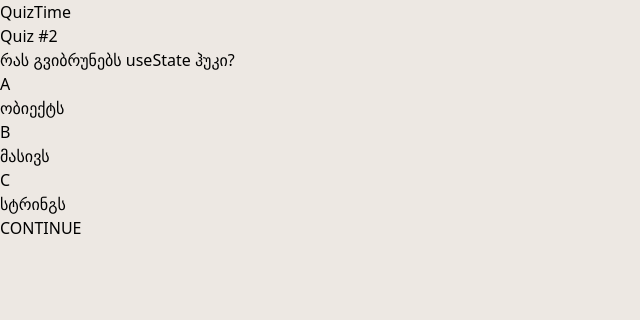
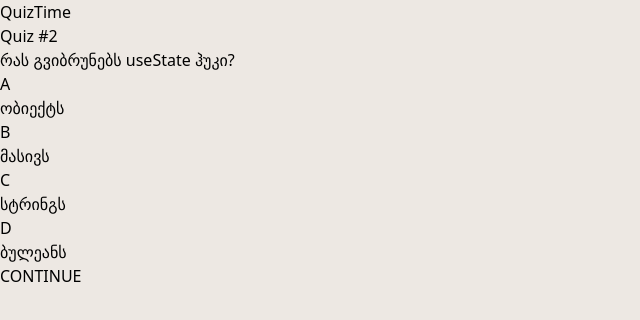
Before and after one commit to tateisnoone/quiz-time2, a React (Vite) app: page / in a window 1280 px wide. Shown: the top 320 px of the page, without its empty margins (0-640 px from the left). Built offline with nearby package versions, Linux system fonts and the light colour scheme.

Commit message:
add types

```diff
--- a/src/pages/question/components/section/index.tsx
+++ b/src/pages/question/components/section/index.tsx
@@ -2,56 +2,47 @@
 import { RadioGroup, RadioGroupItem } from "@radix-ui/react-radio-group";
 import { Label } from "@radix-ui/react-label";
 
+type Variant = {
+  id: number;
+  name: string;
+  isCorrect: boolean;
+};
 
+type Question = {
+  id: number;
+  score: number;
+  name: string;
+  variants: Variant[];
+};
 
-const Section: React.FC = ({question}) => {
+interface SectionProps {
+  question: Question;
+}
 
-
+const Section: React.FC<SectionProps> = ({ question }) => {
   return (
     <div className="flex flex-col gap-10">
-      <div className="flex items-center   justify-center">
+      <div className="flex items-center justify-center">
         <h2>{question.name}</h2>
       </div>
-
 
       <RadioGroup
         defaultValue="default"
         className="space-y-4 p-4 bg-neutral-100 rounded-lg"
       >
-
-        <div className="flex items-center space-x-4 p-3 bg-white rounded-lg shadow">
-          <div className="flex items-center justify-center w-8 h-8 rounded-full bg-neutral-200 text-black font-bold">
-            A
+        {question.variants.map((variant, index) => (
+          <div key={variant.id} className="flex items-center space-x-4 p-3 bg-white rounded-lg shadow">
+            <div className="flex items-center justify-center w-8 h-8 rounded-full bg-neutral-200 text-black font-bold">
+              {String.fromCharCode(65 + index)} {/* Dynamically set A, B, C, etc. */}
+            </div>
+            <div className="flex-grow">
+              <RadioGroupItem value={`option${String.fromCharCode(65 + index)}`} id={`r${variant.id}`} className="hidden" />
+              <Label htmlFor={`r${variant.id}`} className="cursor-pointer">
+                {variant.name}
+              </Label>
+            </div>
           </div>
-          <div className="flex-grow">
-            <RadioGroupItem value="optionA" id="r1" className="hidden" />
-            <Label htmlFor="r1" className="cursor-pointer">
-              {question.variants[0].name}
-            </Label>
-          </div>
-        </div>
-        <div className="flex items-center space-x-4 p-3 bg-white rounded-lg shadow">
-          <div className="flex items-center justify-center w-8 h-8 rounded-full bg-neutral-200 text-black font-bold">
-            B
-          </div>
-          <div className="flex-grow">
-            <RadioGroupItem value="optionB" id="r2" className="hidden" />
-            <Label htmlFor="r2" className="cursor-pointer">
-            {question.variants[1].name}
-            </Label>
-          </div>
-        </div>
-        <div className="flex items-center space-x-4 p-3 bg-white rounded-lg shadow">
-          <div className="flex items-center justify-center w-8 h-8 rounded-full bg-neutral-200 text-black font-bold">
-            C
-          </div>
-          <div className="flex-grow">
-            <RadioGroupItem value="optionC" id="r3" className="hidden" />
-            <Label htmlFor="r3" className="cursor-pointer">
-            {question.variants[2].name}
-            </Label>
-          </div>
-        </div>
+        ))}
       </RadioGroup>
     </div>
   );
```
